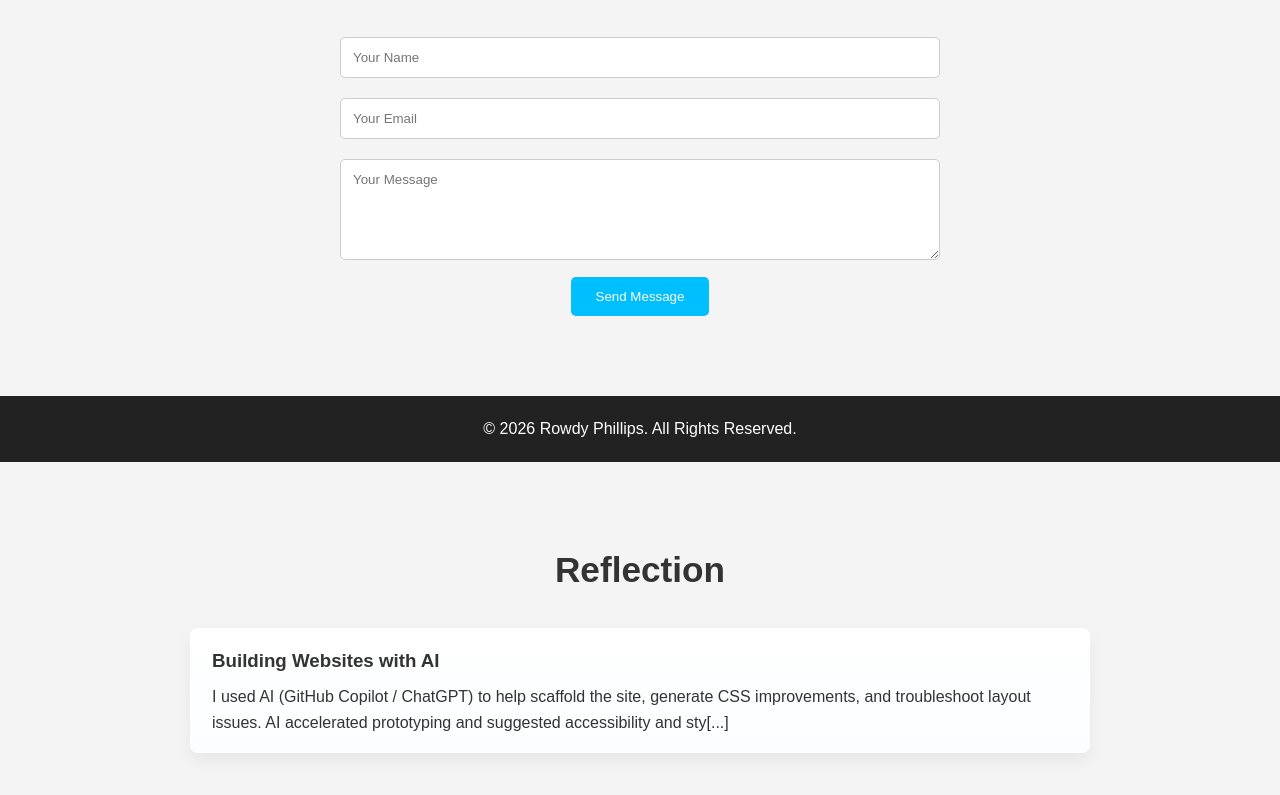
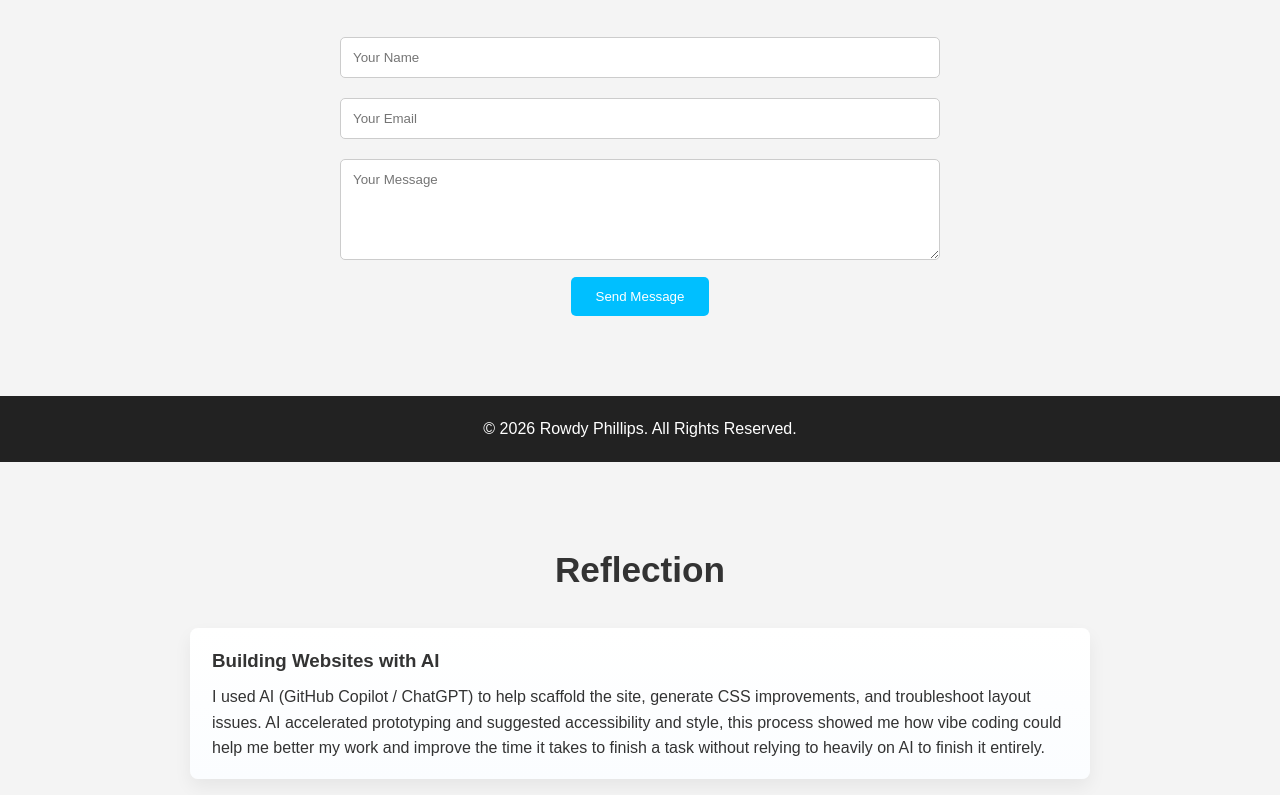
Before and after one commit to rrp034/portfolio, a plain HTML site: page index.html in a window 1280 px wide. Shown: the part 1932-2727 px from the top of the page. Drawn offline with Linux system fonts and the light colour scheme; a small style sheet from the web is missing.

Commit message:
Update index.html

```diff
--- a/index.html
+++ b/index.html
@@ -97,7 +97,7 @@
 
         <div class="reflection-item">
             <h3>Building Websites with AI</h3>
-            <p>I used AI (GitHub Copilot / ChatGPT) to help scaffold the site, generate CSS improvements, and troubleshoot layout issues. AI accelerated prototyping and suggested accessibility and sty[...]
+            <p>I used AI (GitHub Copilot / ChatGPT) to help scaffold the site, generate CSS improvements, and troubleshoot layout issues. AI accelerated prototyping and suggested accessibility and style, this process showed me how vibe coding could help me better my work and improve the time it takes to finish a task without relying to heavily on AI to finish it entirely.
         </div>
 
     </section>
```
